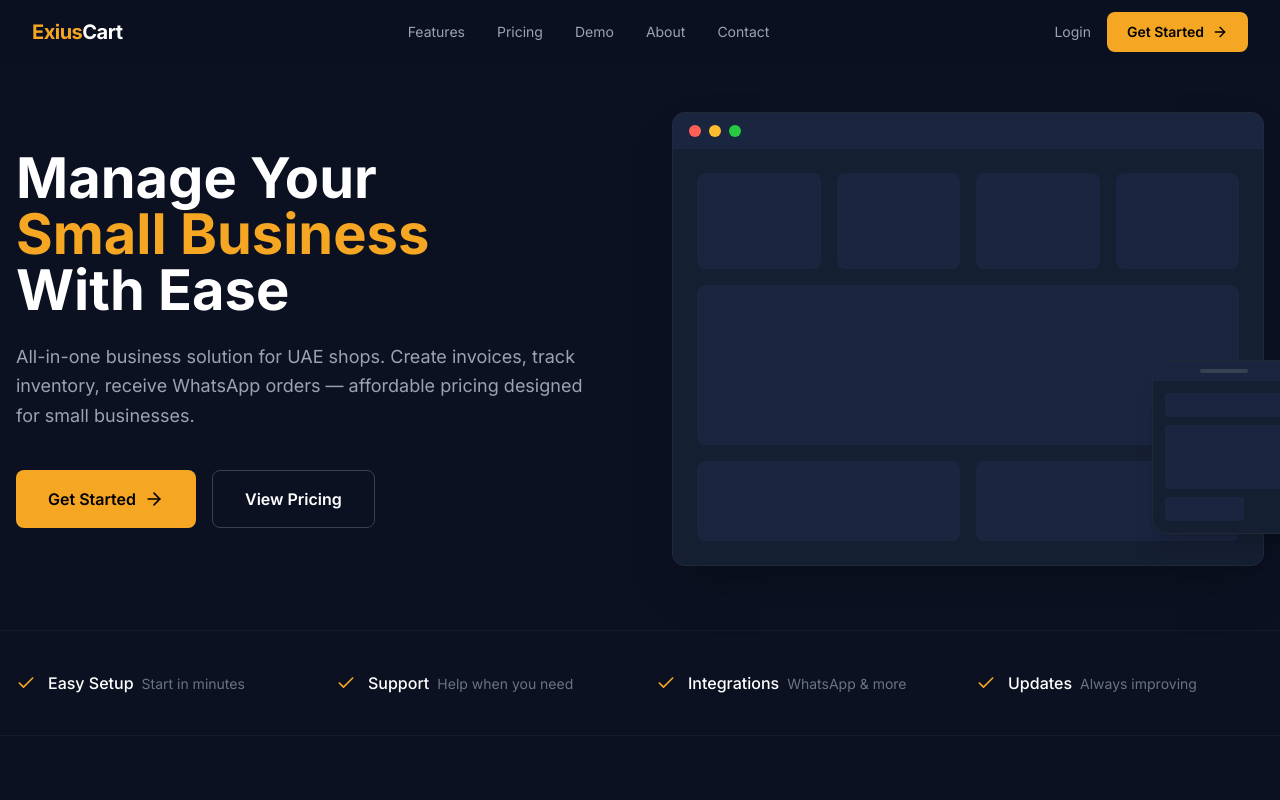
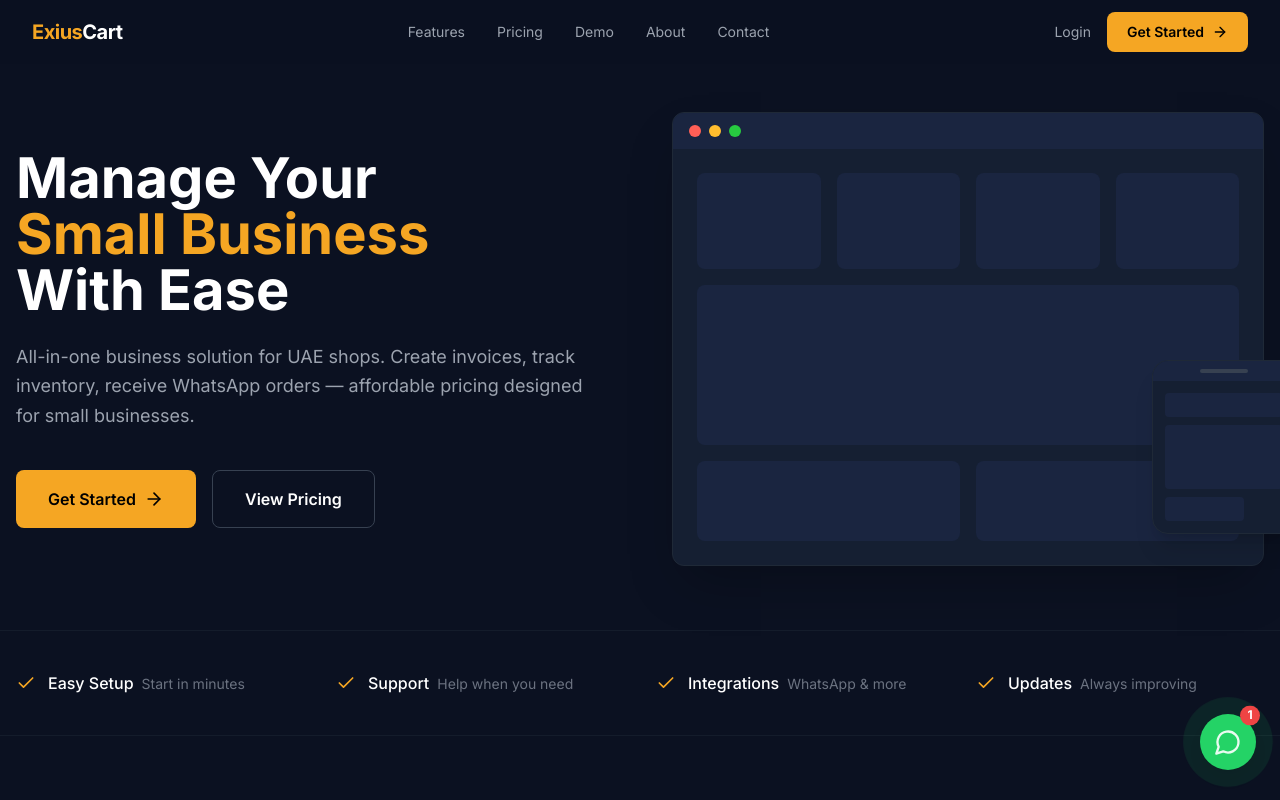
Before and after one commit to mizairyaktharmf/ExiusCart, a Next.js app in the folder apps/exiuscart-website/: page / in a window 1280 px wide. Shown: the top 800 px of the page. Built offline with nearby package versions, Linux system fonts and the light colour scheme.

Commit message:
feat(website): add floating WhatsApp chat button

```diff
--- a/apps/exiuscart-website/src/app/layout.tsx
+++ b/apps/exiuscart-website/src/app/layout.tsx
@@ -2,6 +2,7 @@
 import { Inter, Cairo } from 'next/font/google';
 import './globals.css';
 import { Providers } from '@/components/providers';
+import { WhatsAppButton } from '@/components/ui/whatsapp-button';
 
 const inter = Inter({
   subsets: ['latin'],
@@ -28,7 +29,10 @@
   return (
     <html lang="en" suppressHydrationWarning>
       <body className={`${inter.variable} ${cairo.variable} font-sans`}>
-        <Providers>{children}</Providers>
+        <Providers>
+          {children}
+          <WhatsAppButton />
+        </Providers>
       </body>
     </html>
   );
--- /dev/null
+++ b/apps/exiuscart-website/src/components/ui/whatsapp-button.tsx
@@ -0,0 +1,126 @@
+'use client';
+
+import { useState } from 'react';
+import { MessageCircle, X } from 'lucide-react';
+
+export function WhatsAppButton() {
+  const [isOpen, setIsOpen] = useState(false);
+
+  const whatsappNumber = '971562393573';
+  const defaultMessage = encodeURIComponent('Hi, I\'m interested in ExiusCart. Can you help me?');
+
+  const quickMessages = [
+    { label: 'Pricing Info', message: 'Hi, I\'d like to know more about ExiusCart pricing plans.' },
+    { label: 'Book a Demo', message: 'Hi, I\'d like to schedule a demo of ExiusCart.' },
+    { label: 'Technical Support', message: 'Hi, I need technical support with ExiusCart.' },
+    { label: 'General Question', message: 'Hi, I have a question about ExiusCart.' },
+  ];
+
+  return (
+    <div className="fixed bottom-6 right-6 z-50">
+      {/* Chat Popup */}
+      {isOpen && (
+        <div className="absolute bottom-20 right-0 w-80 bg-white rounded-2xl shadow-2xl overflow-hidden animate-in slide-in-from-bottom-5 duration-300">
+          {/* Header */}
+          <div className="bg-[#25D366] p-4">
+            <div className="flex items-center justify-between">
+              <div className="flex items-center gap-3">
+                <div className="w-10 h-10 bg-white/20 rounded-full flex items-center justify-center">
+                  <MessageCircle className="w-5 h-5 text-white" />
+                </div>
+                <div>
+                  <p className="text-white font-semibold text-sm">ExiusCart Support</p>
+                  <p className="text-white/80 text-xs">Typically replies instantly</p>
+                </div>
+              </div>
+              <button
+                type="button"
+                onClick={() => setIsOpen(false)}
+                className="text-white/80 hover:text-white transition"
+              >
+                <X className="w-5 h-5" />
+              </button>
+            </div>
+          </div>
+
+          {/* Body */}
+          <div className="p-4">
+            <div className="bg-gray-100 rounded-lg p-3 mb-4">
+              <p className="text-gray-700 text-sm">
+                Hi there! How can we help you today? Click one of the options below or start a chat.
+              </p>
+            </div>
+
+            {/* Quick Messages */}
+            <div className="space-y-2 mb-4">
+              {quickMessages.map((item, i) => (
+                <a
+                  key={i}
+                  href={`https://wa.me/${whatsappNumber}?text=${encodeURIComponent(item.message)}`}
+                  target="_blank"
+                  rel="noopener noreferrer"
+                  className="block w-full text-left px-4 py-2.5 bg-gray-50 hover:bg-[#25D366]/10 rounded-lg text-gray-700 text-sm font-medium transition border border-gray-200 hover:border-[#25D366]/30"
+                >
+                  {item.label}
+                </a>
+              ))}
+            </div>
+
+            {/* Start Chat Button */}
+            <a
+              href={`https://wa.me/${whatsappNumber}?text=${defaultMessage}`}
+              target="_blank"
+              rel="noopener noreferrer"
+              className="flex items-center justify-center gap-2 w-full bg-[#25D366] hover:bg-[#20BD5A] text-white font-semibold py-3 rounded-lg transition"
+            >
+              <MessageCircle className="w-5 h-5" />
+              Start Chat
+            </a>
+          </div>
+
+          {/* Footer */}
+          <div className="bg-gray-50 px-4 py-2 border-t">
+            <p className="text-gray-400 text-xs text-center">
+              Powered by WhatsApp
+            </p>
+          </div>
+        </div>
+      )}
+
+      {/* Floating Button */}
+      <button
+        type="button"
+        onClick={() => setIsOpen(!isOpen)}
+        className={`group relative w-14 h-14 rounded-full shadow-lg transition-all duration-300 ${
+          isOpen
+            ? 'bg-gray-600 hover:bg-gray-700'
+            : 'bg-[#25D366] hover:bg-[#20BD5A] hover:scale-110'
+        }`}
+      >
+        {isOpen ? (
+          <X className="w-6 h-6 text-white absolute top-1/2 left-1/2 -translate-x-1/2 -translate-y-1/2" />
+        ) : (
+          <>
+            <MessageCircle className="w-7 h-7 text-white absolute top-1/2 left-1/2 -translate-x-1/2 -translate-y-1/2" />
+            {/* Pulse Animation */}
+            <span className="absolute inset-0 rounded-full bg-[#25D366] animate-ping opacity-25"></span>
+          </>
+        )}
+
+        {/* Tooltip */}
+        {!isOpen && (
+          <span className="absolute right-full mr-3 top-1/2 -translate-y-1/2 bg-gray-900 text-white text-sm px-3 py-1.5 rounded-lg whitespace-nowrap opacity-0 group-hover:opacity-100 transition-opacity pointer-events-none">
+            Chat with us
+          </span>
+        )}
+      </button>
+
+      {/* Notification Badge */}
+      {!isOpen && (
+        <span className="absolute -top-1 -right-1 w-5 h-5 bg-red-500 rounded-full flex items-center justify-center text-white text-xs font-bold animate-bounce">
+          1
+        </span>
+      )}
+    </div>
+  );
+}
```
